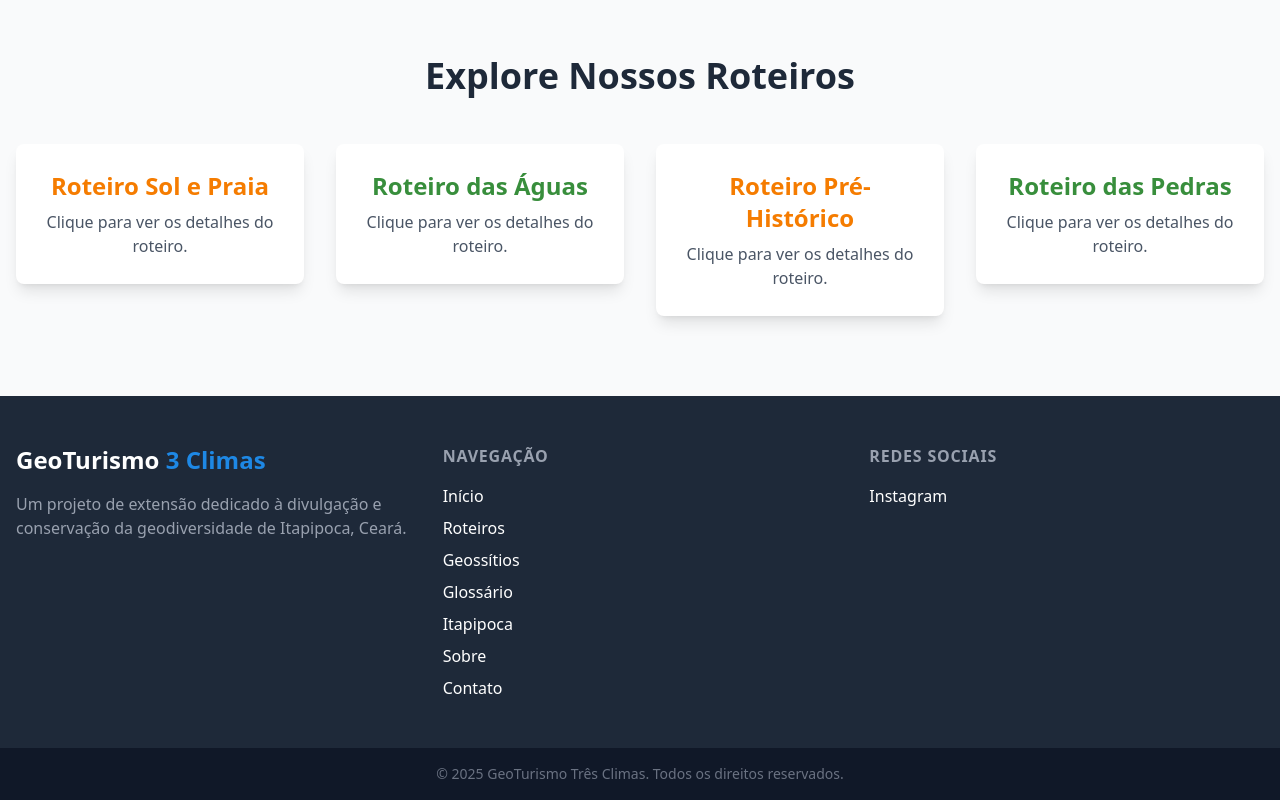
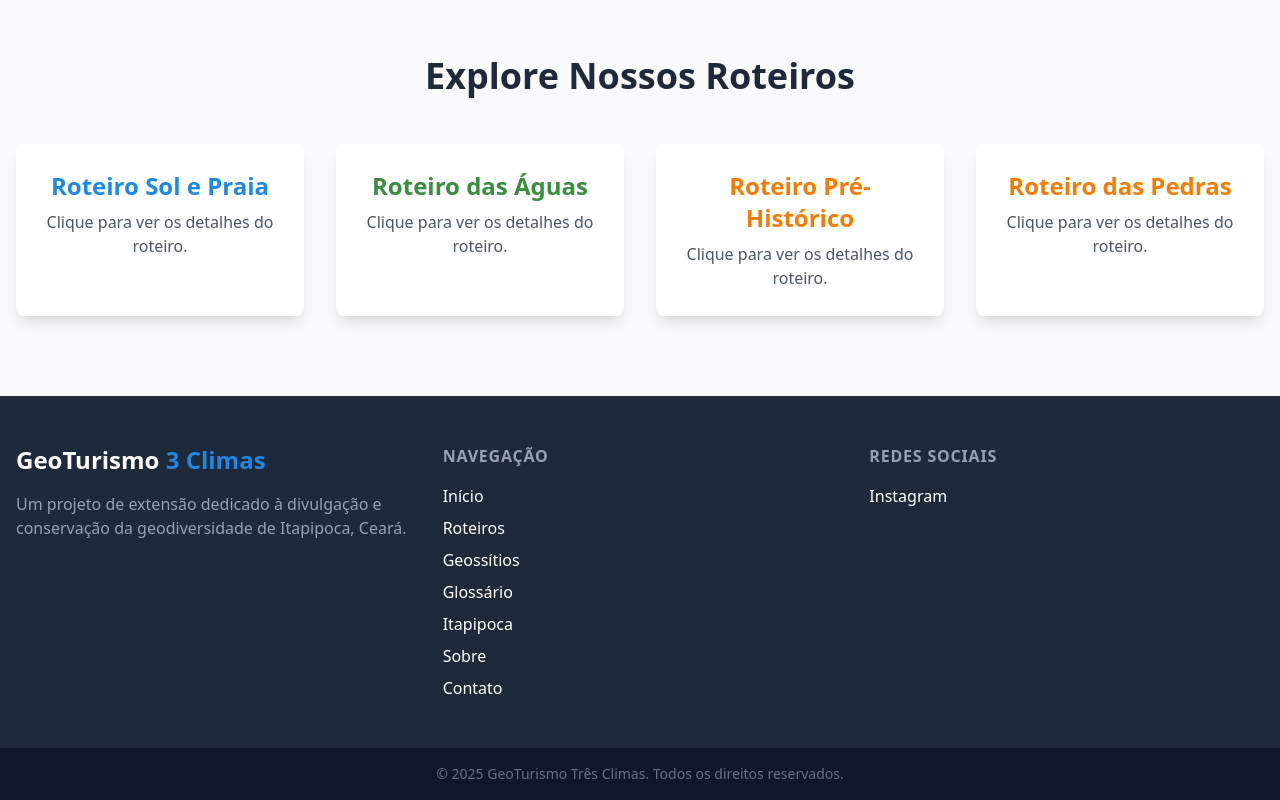
Before and after one commit to filippemonteiro/geoturismo-tres-climas, a React (Vite) app: page / in a window 1280 px wide. Shown: the part 1412-2212 px from the top of the page. Built offline with nearby package versions, Linux system fonts and the light colour scheme.

Commit message:
feat: refactor components to support dynamic themes and improve visual presentation

```diff
--- a/src/components/RouteCard.tsx
+++ b/src/components/RouteCard.tsx
@@ -1,21 +1,35 @@
 interface RouteCardProps {
   title: string;
   description: string;
-  colorTheme: 'mountain' | 'desert';
+  theme: "litoral" | "serra" | "sertao";
 }
 
-export function RouteCard({ title, description, colorTheme }: RouteCardProps) {
-  const textColor = colorTheme === 'mountain' ? 'text-serra' : 'text-sertao';
-  const hoverBorderColor = colorTheme === 'mountain' ? 'hover:border-serra' : 'hover:border-sertao';
+export function RouteCard({ title, description, theme }: RouteCardProps) {
+  const colorClasses = {
+    litoral: {
+      text: "text-litoral",
+      hoverBorder: "hover:border-litoral",
+    },
+    serra: {
+      text: "text-serra",
+      hoverBorder: "hover:border-serra",
+    },
+    sertao: {
+      text: "text-sertao",
+      hoverBorder: "hover:border-sertao",
+    },
+  };
+
+  const themeClasses = colorClasses[theme];
 
   return (
-    <div className={`bg-white p-6 rounded-lg shadow-lg border-2 border-transparent ${hoverBorderColor} transition-all duration-300 transform hover:-translate-y-2`}>
-      <h3 className={`text-2xl font-bold font-heading ${textColor}`}>
+    <div
+      className={`bg-white p-6 rounded-lg shadow-lg border-2 border-transparent ${themeClasses.hoverBorder} transition-all duration-300 transform hover:-translate-y-2 h-full`}
+    >
+      <h3 className={`text-2xl font-bold font-heading ${themeClasses.text}`}>
         {title}
       </h3>
-      <p className="mt-2 font-sans text-gray-600">
-        {description}
-      </p>
+      <p className="mt-2 font-sans text-gray-600">{description}</p>
     </div>
   );
 }
--- a/src/components/RoutesSection.tsx
+++ b/src/components/RoutesSection.tsx
@@ -15,12 +15,7 @@ export function RoutesSection() {
               <RouteCard
                 title={route.name}
                 description="Clique para ver os detalhes do roteiro."
-                colorTheme={
-                  route.name.includes("Praia") ||
-                  route.name.includes("Histórico")
-                    ? "desert"
-                    : "mountain"
-                }
+                theme={route.theme as "litoral" | "serra" | "sertao"}
               />
             </Link>
           ))}
--- a/src/components/Tabs.tsx
+++ b/src/components/Tabs.tsx
@@ -1,6 +1,11 @@
 import React, { useState } from "react";
 
-type Tab = { label: string; content: React.ReactNode };
+type Tab = {
+  label: string;
+  content: React.ReactNode;
+  theme: "litoral" | "serra" | "sertao";
+};
+
 interface TabsProps {
   tabs: Tab[];
   initialTabIndex?: number;
@@ -16,7 +21,13 @@ export function Tabs({ tabs, initialTabIndex = 0 }: TabsProps) {
   return (
     <div className="md:border-b md:border-gray-200">
       <div className="md:flex md:space-x-8">
-        {tabs.map((tab, index) => (
+        {tabs.map((tab, index) => {
+          const isActive = activeTabIndex === index;
+          const activeClasses = `border-${tab.theme} text-${tab.theme}`;
+          const inactiveClasses =
+            "border-transparent text-gray-500 hover:text-gray-700 hover:border-gray-300";
+
+          return (
             <div
               key={tab.label}
               className="border-b border-gray-200 md:border-b-0"
@@ -26,18 +37,14 @@ export function Tabs({ tabs, initialTabIndex = 0 }: TabsProps) {
                 className={`
                   w-full text-left p-4 font-medium text-lg flex justify-between items-center
                   md:w-auto md:p-1 md:py-4 md:border-b-2
-                ${
-                  activeTabIndex === index
-                    ? "border-litoral text-litoral"
-                    : "border-transparent text-gray-500 hover:text-gray-700 hover:border-gray-300"
-                }
+                  ${isActive ? activeClasses : inactiveClasses}
                 `}
               >
                 {tab.label}
                 <svg
                   xmlns="http://www.w3.org/2000/svg"
                   className={`h-5 w-5 md:hidden transition-transform ${
-                  activeTabIndex === index ? "transform rotate-180" : ""
+                    isActive ? "transform rotate-180" : ""
                   }`}
                   viewBox="0 0 20 20"
                   fill="currentColor"
@@ -49,14 +56,13 @@ export function Tabs({ tabs, initialTabIndex = 0 }: TabsProps) {
                   />
                 </svg>
               </button>
-
-            {activeTabIndex === index && (
+              {isActive && (
                 <div className="py-8 px-4 md:hidden">{tab.content}</div>
               )}
             </div>
-        ))}
+          );
+        })}
       </div>
-
       {activeTabIndex !== -1 && (
         <div className="hidden md:block py-8">
           {tabs[activeTabIndex].content}
--- a/src/data/routes.ts
+++ b/src/data/routes.ts
@@ -10,61 +10,245 @@ export const routesDetails = [
   {
     name: "Roteiro Sol e Praia",
     slug: createSlug("Roteiro Sol e Praia"),
+    theme: "litoral",
     points: [
-      { name: "1 - Praia dos Apliques", description: "Caracterizada por uma extensa faixa de areia e formações rochosas esculpidas pela ação das marés, ideais para a observação da geologia costeira.", coordinates: { lat: -3.3745, lng: -39.3021 } },
-      { name: "2 - Barrinha do Maceió", description: "Encontro do Rio Maceió com o mar, formando uma paisagem de estuário com manguezais e uma rica biodiversidade. Excelente para ecoturismo.", coordinates: { lat: -3.3989, lng: -39.3496 } },
-      { name: "3 - Mirante do Morro Verde", description: "Ponto elevado que oferece uma vista panorâmica da planície litorânea, permitindo a compreensão da geomorfologia da região.", coordinates: { lat: -3.4251, lng: -39.4215 } },
-      { name: "4 - Barra do Bodé", description: "Foz do riacho Bodé, criando uma área de águas calmas e piscinas naturais na maré baixa, com um ecossistema estuarino preservado.", coordinates: { lat: -3.4293, lng: -39.4678 } },
-      { name: "5 - Mirante do Bodé", description: "Oferece uma vista privilegiada da foz do riacho Bodé e da vastidão do oceano, sendo um excelente ponto para observação da paisagem.", coordinates: { lat: -3.4280, lng: -39.4710 } },
-      { name: "6 - Praia da Baleia", description: "Famosa por suas dunas brancas e lagoas interdunares, é o principal polo turístico do litoral de Itapipoca, ideal para esportes náuticos e lazer.", coordinates: { lat: -3.4475, lng: -39.5283 } },
-      { name: "7 - Praia das Pedrinhas", description: "Praia rústica com afloramentos rochosos que criam um cenário distinto, ideal para quem busca tranquilidade e contato direto com a natureza.", coordinates: { lat: -3.4589, lng: -39.5532 } },
-      { name: "8 - Mirante do Mantoçoca", description: "Ponto de observação natural com vista espetacular do encontro do Rio Mundaú com o mar, na divisa com o município de Trairi.", coordinates: { lat: -3.4735, lng: -39.5781 } },
-      { name: "9 - Lençóis Baleienses", description: "Espetacular campo de dunas móveis com lagoas interdunares de água doce que se formam após a quadra chuvosa, criando um cenário único.", coordinates: { lat: -3.4520, lng: -39.5415 } },
+      {
+        name: "1 - Praia dos Apliques",
+        description:
+          "Caracterizada por uma extensa faixa de areia e formações rochosas esculpidas pela ação das marés, ideais para a observação da geologia costeira.",
+        coordinates: { lat: -3.3745, lng: -39.3021 },
+      },
+      {
+        name: "2 - Barrinha do Maceió",
+        description:
+          "Encontro do Rio Maceió com o mar, formando uma paisagem de estuário com manguezais e uma rica biodiversidade. Excelente para ecoturismo.",
+        coordinates: { lat: -3.3989, lng: -39.3496 },
+      },
+      {
+        name: "3 - Mirante do Morro Verde",
+        description:
+          "Ponto elevado que oferece uma vista panorâmica da planície litorânea, permitindo a compreensão da geomorfologia da região.",
+        coordinates: { lat: -3.4251, lng: -39.4215 },
+      },
+      {
+        name: "4 - Barra do Bodé",
+        description:
+          "Foz do riacho Bodé, criando uma área de águas calmas e piscinas naturais na maré baixa, com um ecossistema estuarino preservado.",
+        coordinates: { lat: -3.4293, lng: -39.4678 },
+      },
+      {
+        name: "5 - Mirante do Bodé",
+        description:
+          "Oferece uma vista privilegiada da foz do riacho Bodé e da vastidão do oceano, sendo um excelente ponto para observação da paisagem.",
+        coordinates: { lat: -3.428, lng: -39.471 },
+      },
+      {
+        name: "6 - Praia da Baleia",
+        description:
+          "Famosa por suas dunas brancas e lagoas interdunares, é o principal polo turístico do litoral de Itapipoca, ideal para esportes náuticos e lazer.",
+        coordinates: { lat: -3.4475, lng: -39.5283 },
+      },
+      {
+        name: "7 - Praia das Pedrinhas",
+        description:
+          "Praia rústica com afloramentos rochosos que criam um cenário distinto, ideal para quem busca tranquilidade e contato direto com a natureza.",
+        coordinates: { lat: -3.4589, lng: -39.5532 },
+      },
+      {
+        name: "8 - Mirante do Mantoçoca",
+        description:
+          "Ponto de observação natural com vista espetacular do encontro do Rio Mundaú com o mar, na divisa com o município de Trairi.",
+        coordinates: { lat: -3.4735, lng: -39.5781 },
+      },
+      {
+        name: "9 - Lençóis Baleienses",
+        description:
+          "Espetacular campo de dunas móveis com lagoas interdunares de água doce que se formam após a quadra chuvosa, criando um cenário único.",
+        coordinates: { lat: -3.452, lng: -39.5415 },
+      },
     ],
   },
   {
     name: "Roteiro das Águas",
     slug: createSlug("Roteiro das Águas"),
+    theme: "serra",
     points: [
-      { name: "1 - Lagoa da Mangabeira", description: "Corpo d'água cercado de vegetação nativa, importante para a fauna local e um local de beleza cênica para contemplação e fotografia.", coordinates: { lat: -3.4965, lng: -39.5857 } },
-      { name: "2 - Lagoa do Mato", description: "Lagoa sazonal que se destaca na paisagem, oferecendo um vislumbre dos ecossistemas lacustres da região e sua dinâmica hídrica.", coordinates: { lat: -3.4912, lng: -39.6105 } },
-      { name: "3 - Lagoa do Humaitá", description: "Importante reservatório de água doce, rodeado por carnaubais, que desempenha um papel vital para as comunidades e a vida selvagem local.", coordinates: { lat: -3.4998, lng: -39.6373 } },
-      { name: "4 - Lagoa das Mercês", description: "Espelho d'água localizado próximo à área serrana, refletindo a beleza da vegetação e proporcionando um ambiente de tranquilidade.", coordinates: { lat: -3.5135, lng: -39.6019 } },
-      { name: "5 - Açude do Poço Verde", description: "Reservatório estratégico para o abastecimento da região, cuja barragem e espelho d'água se integram à paisagem sertaneja.", coordinates: { lat: -3.4079, lng: -39.7356 } },
-      { name: "6 - Açude da Ipu Mazagão", description: "Açude que forma uma paisagem de grande beleza, especialmente durante o período chuvoso, atraindo aves aquáticas e visitantes.", coordinates: { lat: -3.5531, lng: -39.6800 } },
-      { name: "7 - Cachoeira de São Daniel", description: "Queda d'água localizada em ambiente serrano, que se torna um atrativo de ecoturismo durante a estação chuvosa, ideal para banhos e trilhas.", coordinates: { lat: -3.5801, lng: -39.6582 } },
-      { name: "8 - Bica da Canoa", description: "Fonte de água natural na serra, conhecida por suas águas cristalinas e pelo ambiente sombreado e agradável, um refúgio natural.", coordinates: { lat: -3.6145, lng: -39.6201 } },
-      { name: "9 - Açude do Quandu", description: "Grande reservatório que é um marco na paisagem local, fundamental para a agricultura e a vida das comunidades do entorno.", coordinates: { lat: -3.4682, lng: -39.8164 } },
+      {
+        name: "1 - Lagoa da Mangabeira",
+        description:
+          "Corpo d'água cercado de vegetação nativa, importante para a fauna local e um local de beleza cênica para contemplação e fotografia.",
+        coordinates: { lat: -3.4965, lng: -39.5857 },
+      },
+      {
+        name: "2 - Lagoa do Mato",
+        description:
+          "Lagoa sazonal que se destaca na paisagem, oferecendo um vislumbre dos ecossistemas lacustres da região e sua dinâmica hídrica.",
+        coordinates: { lat: -3.4912, lng: -39.6105 },
+      },
+      {
+        name: "3 - Lagoa do Humaitá",
+        description:
+          "Importante reservatório de água doce, rodeado por carnaubais, que desempenha um papel vital para as comunidades e a vida selvagem local.",
+        coordinates: { lat: -3.4998, lng: -39.6373 },
+      },
+      {
+        name: "4 - Lagoa das Mercês",
+        description:
+          "Espelho d'água localizado próximo à área serrana, refletindo a beleza da vegetação e proporcionando um ambiente de tranquilidade.",
+        coordinates: { lat: -3.5135, lng: -39.6019 },
+      },
+      {
+        name: "5 - Açude do Poço Verde",
+        description:
+          "Reservatório estratégico para o abastecimento da região, cuja barragem e espelho d'água se integram à paisagem sertaneja.",
+        coordinates: { lat: -3.4079, lng: -39.7356 },
+      },
+      {
+        name: "6 - Açude da Ipu Mazagão",
+        description:
+          "Açude que forma uma paisagem de grande beleza, especialmente durante o período chuvoso, atraindo aves aquáticas e visitantes.",
+        coordinates: { lat: -3.5531, lng: -39.68 },
+      },
+      {
+        name: "7 - Cachoeira de São Daniel",
+        description:
+          "Queda d'água localizada em ambiente serrano, que se torna um atrativo de ecoturismo durante a estação chuvosa, ideal para banhos e trilhas.",
+        coordinates: { lat: -3.5801, lng: -39.6582 },
+      },
+      {
+        name: "8 - Bica da Canoa",
+        description:
+          "Fonte de água natural na serra, conhecida por suas águas cristalinas e pelo ambiente sombreado e agradável, um refúgio natural.",
+        coordinates: { lat: -3.6145, lng: -39.6201 },
+      },
+      {
+        name: "9 - Açude do Quandu",
+        description:
+          "Grande reservatório que é um marco na paisagem local, fundamental para a agricultura e a vida das comunidades do entorno.",
+        coordinates: { lat: -3.4682, lng: -39.8164 },
+      },
     ],
   },
   {
     name: "Roteiro Pré-Histórico",
     slug: createSlug("Roteiro Pré-Histórico"),
+    theme: "sertao",
     points: [
-      { name: "1 - Museu Pré-Histórico de Itapipoca", description: "Instituição que abriga um acervo vital da megafauna pleistocênica e artefatos arqueológicos encontrados na região, essencial para a geoeducação.", coordinates: { lat: -3.4950, lng: -39.5800 } },
-      { name: "2 - Sítio Paleoarqueológico Taboca-Lajinha", description: "Lajedo com caldeirões rochosos e registros fósseis, um geossítio que revela a interação de processos geológicos e a vida pré-histórica.", coordinates: { lat: -3.4633, lng: -39.6865 } },
-      { name: "3 - Sítio Paleontológico do Jirau", description: "Local de grande importância científica, com registros de fósseis que ajudam a contar a história da vida e do clima na pré-história do Ceará.", coordinates: { lat: -3.4111, lng: -39.6120 } },
-      { name: "4 - Pedra da Sínia", description: "Formação rochosa com inscrições rupestres, testemunho da presença de antigos habitantes e sua relação com a paisagem.", coordinates: { lat: -3.3905, lng: -39.6591 } },
-      { name: "5 - Sítio Paleontológico João Cativo", description: "Geossítio onde foram encontrados fósseis da megafauna, como preguiças-gigantes, evidenciando a rica biodiversidade do passado.", coordinates: { lat: -3.4289, lng: -39.7123 } },
-      { name: "6 - Pedra Ferrada", description: "Afloramento rochoso com notáveis inscrições rupestres, que funcionava como um local de expressão e registro para povos pré-históricos.", coordinates: { lat: -3.3758, lng: -39.7001 } },
-      { name: "7 - Sítio Paleontológico da Pedra D'água do Deserto", description: "Local de grande beleza cênica e importância científica, com fósseis e formações geológicas únicas na paisagem sertaneja.", coordinates: { lat: -3.3521, lng: -39.7284 } },
-      { name: "8 - Pedra da Arara", description: "Inselberg com painéis de inscrições rupestres, representando um marco cultural e geológico de grande valor para o patrimônio local.", coordinates: { lat: -3.3440, lng: -39.7599 } },
+      {
+        name: "1 - Museu Pré-Histórico de Itapipoca",
+        description:
+          "Instituição que abriga um acervo vital da megafauna pleistocênica e artefatos arqueológicos encontrados na região, essencial para a geoeducação.",
+        coordinates: { lat: -3.495, lng: -39.58 },
+      },
+      {
+        name: "2 - Sítio Paleoarqueológico Taboca-Lajinha",
+        description:
+          "Lajedo com caldeirões rochosos e registros fósseis, um geossítio que revela a interação de processos geológicos e a vida pré-histórica.",
+        coordinates: { lat: -3.4633, lng: -39.6865 },
+      },
+      {
+        name: "3 - Sítio Paleontológico do Jirau",
+        description:
+          "Local de grande importância científica, com registros de fósseis que ajudam a contar a história da vida e do clima na pré-história do Ceará.",
+        coordinates: { lat: -3.4111, lng: -39.612 },
+      },
+      {
+        name: "4 - Pedra da Sínia",
+        description:
+          "Formação rochosa com inscrições rupestres, testemunho da presença de antigos habitantes e sua relação com a paisagem.",
+        coordinates: { lat: -3.3905, lng: -39.6591 },
+      },
+      {
+        name: "5 - Sítio Paleontológico João Cativo",
+        description:
+          "Geossítio onde foram encontrados fósseis da megafauna, como preguiças-gigantes, evidenciando a rica biodiversidade do passado.",
+        coordinates: { lat: -3.4289, lng: -39.7123 },
+      },
+      {
+        name: "6 - Pedra Ferrada",
+        description:
+          "Afloramento rochoso com notáveis inscrições rupestres, que funcionava como um local de expressão e registro para povos pré-históricos.",
+        coordinates: { lat: -3.3758, lng: -39.7001 },
+      },
+      {
+        name: "7 - Sítio Paleontológico da Pedra D'água do Deserto",
+        description:
+          "Local de grande beleza cênica e importância científica, com fósseis e formações geológicas únicas na paisagem sertaneja.",
+        coordinates: { lat: -3.3521, lng: -39.7284 },
+      },
+      {
+        name: "8 - Pedra da Arara",
+        description:
+          "Inselberg com painéis de inscrições rupestres, representando um marco cultural e geológico de grande valor para o patrimônio local.",
+        coordinates: { lat: -3.344, lng: -39.7599 },
+      },
     ],
   },
   {
     name: "Roteiro das Pedras",
     slug: createSlug("Roteiro das Pedras"),
+    theme: "sertao",
     points: [
-      { name: "1 - Pedra do Braga", description: "Imponente inselberg granítico que se destaca na paisagem do sertão, um geossítio de grande beleza e importância para o estudo da geologia regional.", coordinates: { lat: -3.4518, lng: -39.7543 } },
-      { name: "2 - Mirante de Santarém", description: "Ponto de observação na serra que oferece uma vista deslumbrante da transição para o sertão, ideal para contemplar o relevo.", coordinates: { lat: -3.5892, lng: -39.6015 } },
-      { name: "3 - Pico de Assunção", description: "Um dos pontos mais altos da Serra de Uruburetama no município, proporcionando uma visão de 360 graus da paisagem e de seus contrastes.", coordinates: { lat: -3.6191, lng: -39.6234 } },
-      { name: "4 - Pedra do Itapicu", description: "Formação rochosa notável, que serve como um marco geográfico e oferece trilhas para os entusiastas do ecoturismo e da geologia.", coordinates: { lat: -3.5976, lng: -39.6821 } },
-      { name: "5 - Pedra do Cágado", description: "Rocha com uma forma peculiar que se assemelha ao animal, fruto de processos de erosão diferencial, aguçando a imaginação dos visitantes.", coordinates: { lat: -3.5204, lng: -39.7145 } },
-      { name: "6 - Pedra da Itacoatiara", description: "Lajedo com diversas e significativas inscrições rupestres, sendo um dos mais importantes sítios arqueológicos da região.", coordinates: { lat: -3.5283, lng: -39.7402 } },
-      { name: "7 - Mirante da Santa Rita", description: "Local de grande beleza cênica na serra, oferecendo vistas espetaculares e um ambiente propício para o turismo contemplativo.", coordinates: { lat: -3.6333, lng: -39.6385 } },
-      { name: "8 - Mirante dos Picos", description: "Ponto estratégico que permite a observação de diversos picos e elevações da serra, um laboratório a céu aberto para o estudo do relevo.", coordinates: { lat: -3.6250, lng: -39.6590 } },
-      { name: "9 - Mirante da Serrinha", description: "Oferece uma vista panorâmica da porção mais baixa da serra e da planície que a circunda, ideal para entender a compartimentação do relevo.", coordinates: { lat: -3.6010, lng: -39.5888 } },
-      { name: "10 - Pedra Lascada", description: "Formação rochosa que exibe fraturas e feições geológicas de grande interesse didático, contando parte da história tectônica da região.", coordinates: { lat: -3.4820, lng: -39.8510 } },
+      {
+        name: "1 - Pedra do Braga",
+        description:
+          "Imponente inselberg granítico que se destaca na paisagem do sertão, um geossítio de grande beleza e importância para o estudo da geologia regional.",
+        coordinates: { lat: -3.4518, lng: -39.7543 },
+      },
+      {
+        name: "2 - Mirante de Santarém",
+        description:
+          "Ponto de observação na serra que oferece uma vista deslumbrante da transição para o sertão, ideal para contemplar o relevo.",
+        coordinates: { lat: -3.5892, lng: -39.6015 },
+      },
+      {
+        name: "3 - Pico de Assunção",
+        description:
+          "Um dos pontos mais altos da Serra de Uruburetama no município, proporcionando uma visão de 360 graus da paisagem e de seus contrastes.",
+        coordinates: { lat: -3.6191, lng: -39.6234 },
+      },
+      {
+        name: "4 - Pedra do Itapicu",
+        description:
+          "Formação rochosa notável, que serve como um marco geográfico e oferece trilhas para os entusiastas do ecoturismo e da geologia.",
+        coordinates: { lat: -3.5976, lng: -39.6821 },
+      },
+      {
+        name: "5 - Pedra do Cágado",
+        description:
+          "Rocha com uma forma peculiar que se assemelha ao animal, fruto de processos de erosão diferencial, aguçando a imaginação dos visitantes.",
+        coordinates: { lat: -3.5204, lng: -39.7145 },
+      },
+      {
+        name: "6 - Pedra da Itacoatiara",
+        description:
+          "Lajedo com diversas e significativas inscrições rupestres, sendo um dos mais importantes sítios arqueológicos da região.",
+        coordinates: { lat: -3.5283, lng: -39.7402 },
+      },
+      {
+        name: "7 - Mirante da Santa Rita",
+        description:
+          "Local de grande beleza cênica na serra, oferecendo vistas espetaculares e um ambiente propício para o turismo contemplativo.",
+        coordinates: { lat: -3.6333, lng: -39.6385 },
+      },
+      {
+        name: "8 - Mirante dos Picos",
+        description:
+          "Ponto estratégico que permite a observação de diversos picos e elevações da serra, um laboratório a céu aberto para o estudo do relevo.",
+        coordinates: { lat: -3.625, lng: -39.659 },
+      },
+      {
+        name: "9 - Mirante da Serrinha",
+        description:
+          "Oferece uma vista panorâmica da porção mais baixa da serra e da planície que a circunda, ideal para entender a compartimentação do relevo.",
+        coordinates: { lat: -3.601, lng: -39.5888 },
+      },
+      {
+        name: "10 - Pedra Lascada",
+        description:
+          "Formação rochosa que exibe fraturas e feições geológicas de grande interesse didático, contando parte da história tectônica da região.",
+        coordinates: { lat: -3.482, lng: -39.851 },
+      },
     ],
   },
 ];
```
Also changed, not shown: src/data/glossary.ts (+21 -7 lines), src/index.css (+10 -1 lines), src/pages/GeossitiosPage.tsx (+9 -4 lines), src/pages/GlossaryPage.tsx (+9 -4 lines), src/pages/RoutesPage.tsx (+9 -4 lines). Lines whose indentation alone changed are shown as unchanged.
